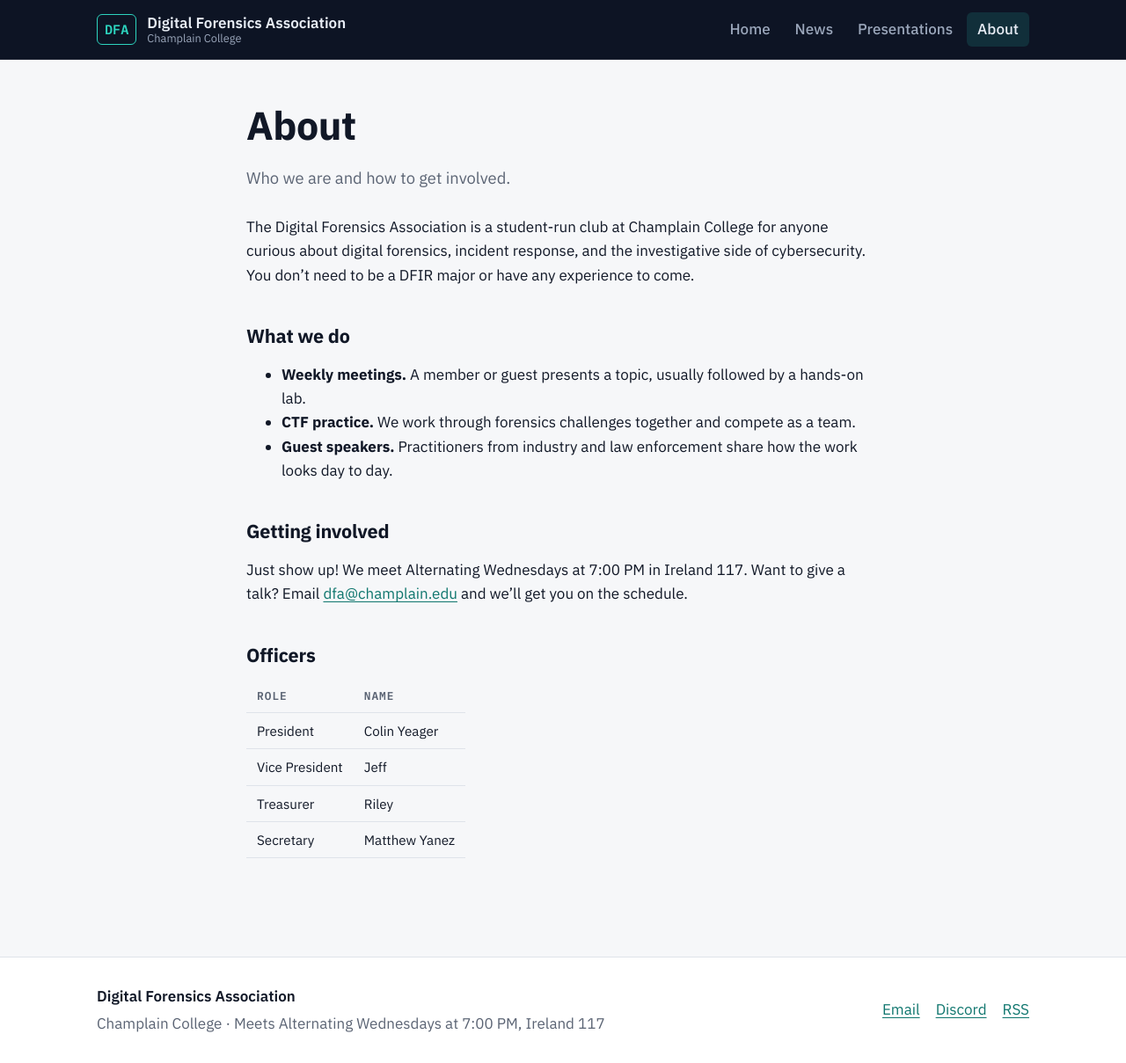
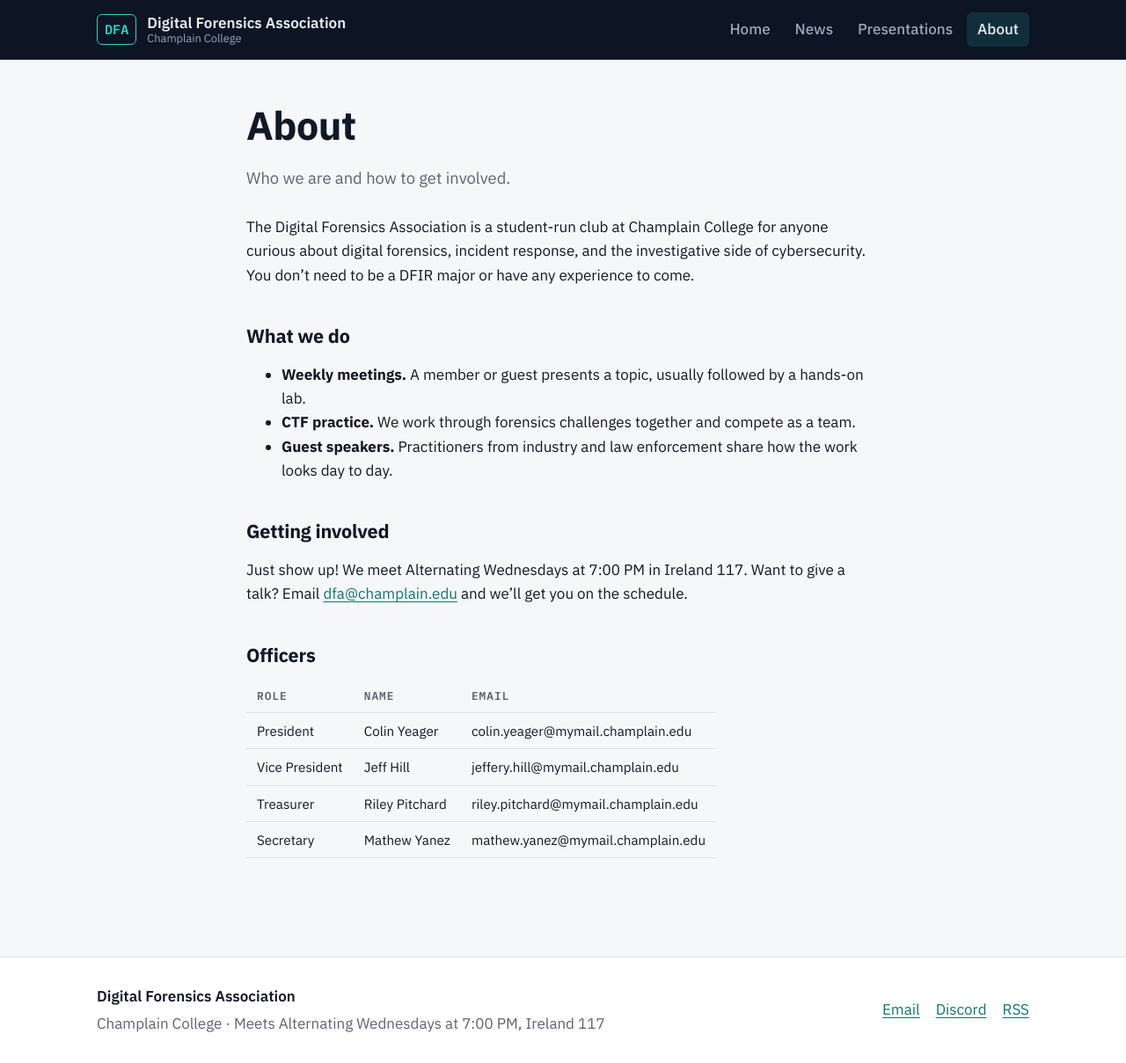
Before and after one commit to champdfa/dfa_web, a Jekyll site: the page built from about.md, in a window 1280 px wide. Shown: the whole page at 88% size. Built offline with Jekyll 4.4.1, drawn with Linux system fonts in a browser that asks for light colours.

Commit message:
Add email addresses for club officers
Updated officer roles to include email addresses.

```diff
--- a/about.md
+++ b/about.md
@@ -14,13 +14,13 @@
 
 ## Getting involved
 
-Just show up! We meet {{ site.club.meeting_day }} at {{ site.club.meeting_time }} in {{ site.club.meeting_location }}. Want to give a talk? Email [{{ site.club.email }}](mailto:{{ site.club.email }}) and we'll get you on the schedule.
+Just show up! We meet {{ site.club.meeting_day }} at {{ site.club.meeting_time }} in {{ site.club.meeting_location }}.   Want to give a talk? Email [{{ site.club.email }}](mailto:{{ site.club.email }}) and we'll get you on the schedule.
 
 ## Officers
 
-| Role | Name |
-|---|---|
-| President | Colin Yeager |
-| Vice President | Jeff |
-| Treasurer | Riley |
-| Secretary | Matthew Yanez |
+| Role | Name | Email |
+|---|---|---|
+| President | Colin Yeager | colin.yeager@mymail.champlain.edu |
+| Vice President | Jeff Hill | jeffery.hill@mymail.champlain.edu |
+| Treasurer | Riley Pitchard | riley.pitchard@mymail.champlain.edu |
+| Secretary | Mathew Yanez | mathew.yanez@mymail.champlain.edu |
```
